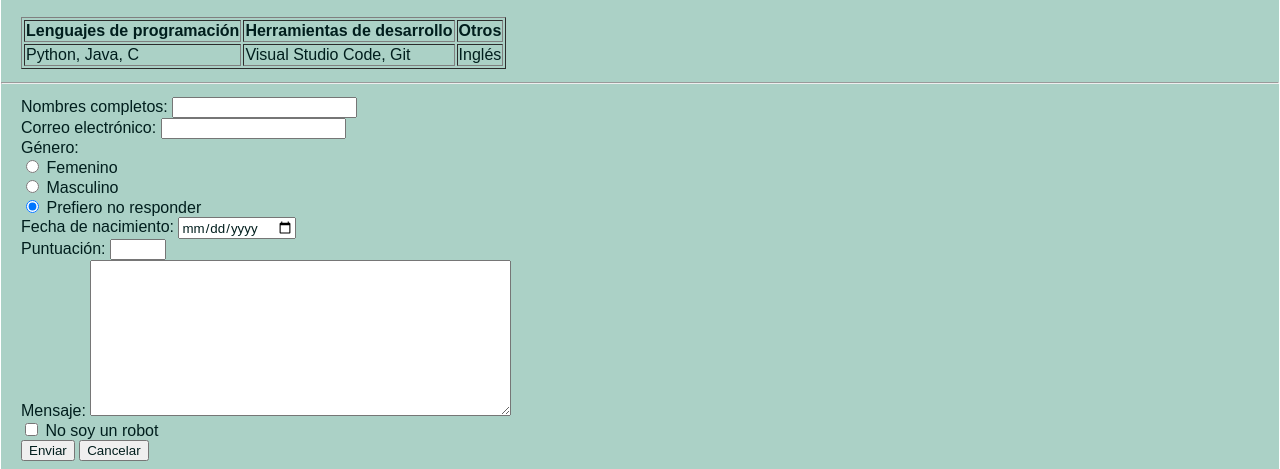
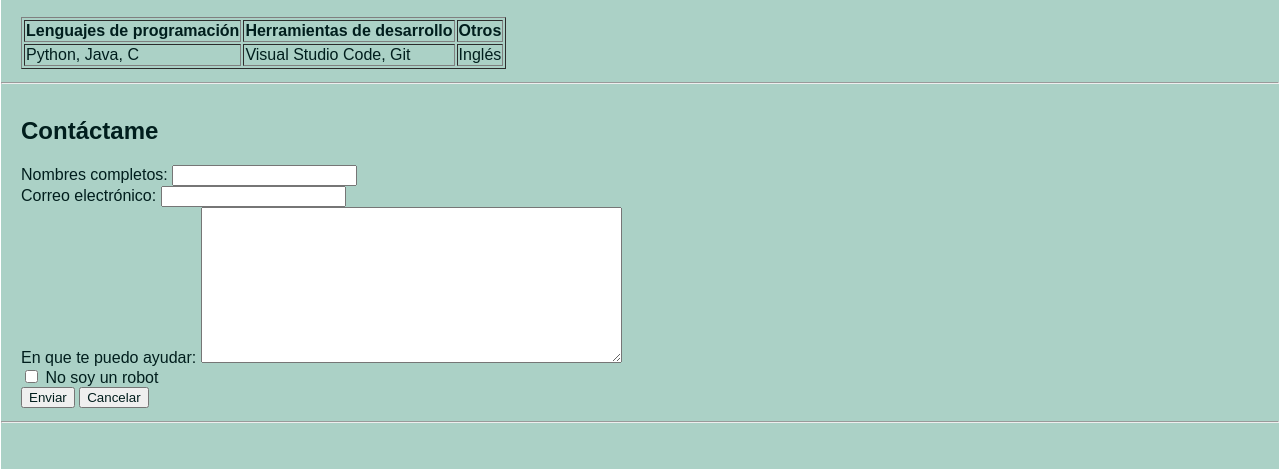
Before and after one commit to kevin523523/curriculum, a plain HTML site: page index.html in a window 1280 px wide. Shown: the part 875-1344 px from the top of the page. Drawn offline with Linux system fonts and the light colour scheme; grey boxes are pictures that could not be loaded.

Commit message:
Update index.html

```diff
--- a/index.html
+++ b/index.html
@@ -87,27 +87,14 @@
         <hr>
 
             <form id="formulario">
-
+                <h2>Contáctame</h2>
                 <label for="nombrescompletos">Nombres completos:</label> <input type="text" id="nombrescompletos"
                     name="nombrescompletos" required="required" /><br>
 
                 <label for="correoelectronico">Correo electrónico:</label> <input type="email" id="correoelectronico"
                     name="correoelectronico" required="required" /><br>
 
-                <label>Género:</label><br>
-                <input type="radio" id="femenino" name="genero" value="femenino"> <label
-                    for="femenino">Femenino</label><br>
-                <input type="radio" id="masculino" name="genero" value="masculino"> <label
-                    for="masculino">Masculino</label><br>
-                <input type="radio" id="noresponder" name="genero" value="noresponder" checked="checked"> <label
-                    for="noresponder">Prefiero no responder</label><br>
-
-                <label for="fechanacimiento">Fecha de nacimiento:</label> <input type="date" id="fechanacimiento"
-                    name="fechanacimiento" required="required" /><br>
-                <label for="puntuacion">Puntuación:</label> <input type="number" id="puntuacion" name="puntuacion"
-                    min="1" max="10" /><br>
-
-                <label for="mensaje">Mensaje:</label> <textarea id="mensaje" name="mensaje" rows="10"
+                <label for="mensaje">En que te puedo ayudar:</label> <textarea id="mensaje" name="mensaje" rows="10"
                     cols="50"></textarea><br>
 
                 <input type="checkbox" id="nosoyunrobot" value="nosoyunrobot"> <label for="nosoyunrobot">No soy un
```
